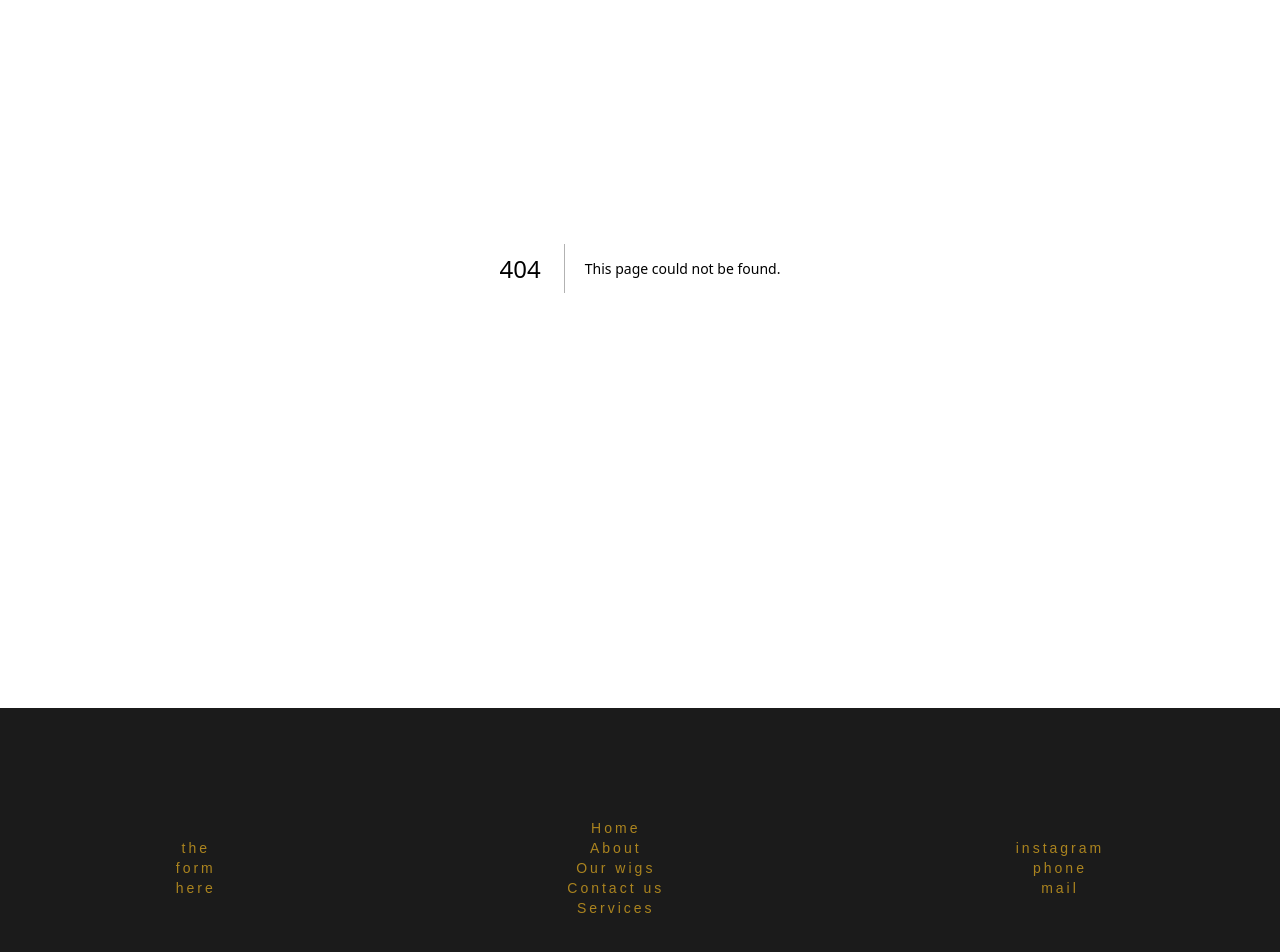
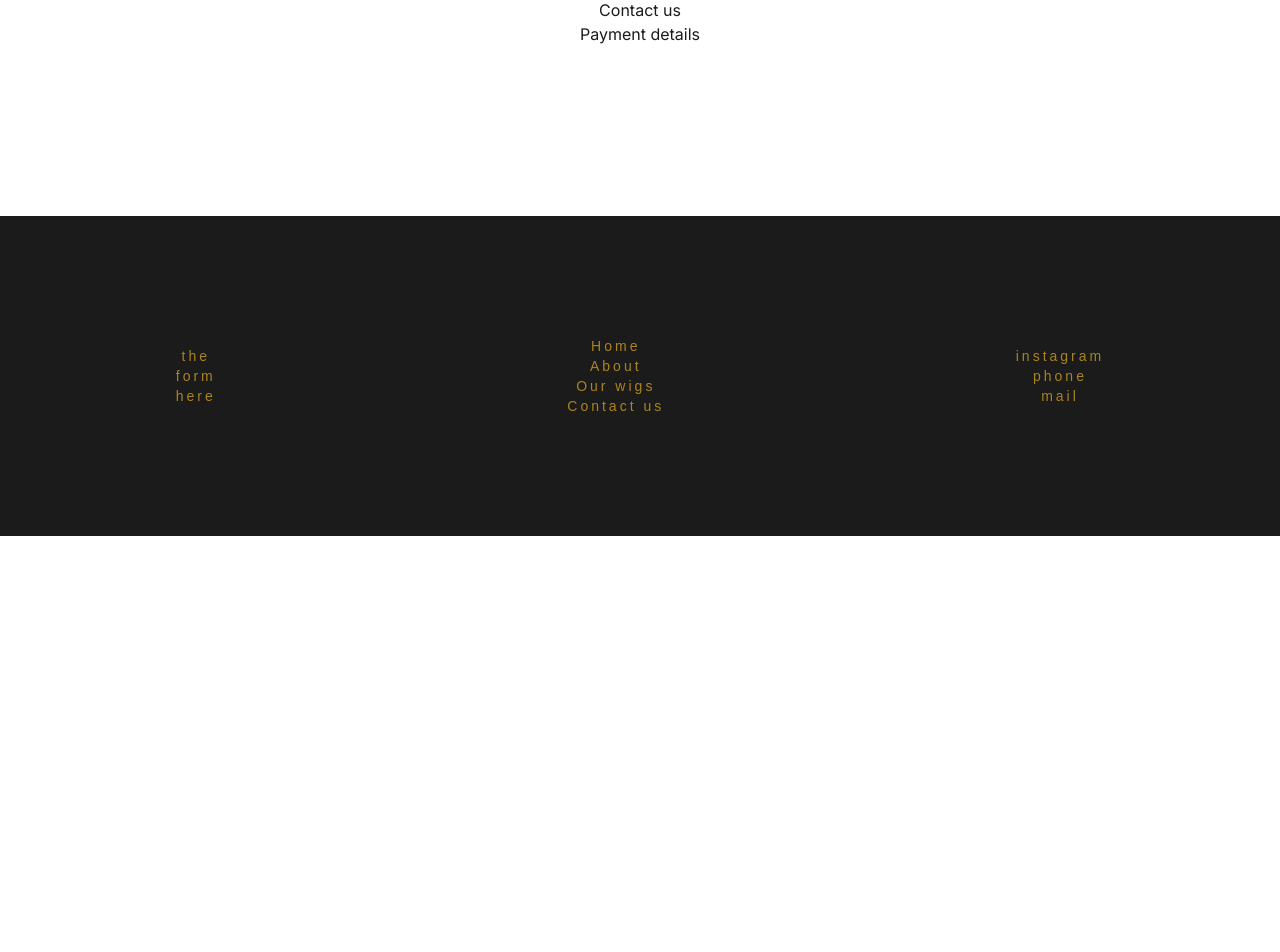
Before and after one commit to chee-zaram/wigit-webapp, a Next.js app in the folder assets/: page /contact in a window 1280 px wide. Before the commit this address had no page. Shown: the part 264-1216 px from the top of the page. After the commit the page ends 800 px from the top, so only its background shows below. Built offline with nearby package versions, Linux system fonts and the light colour scheme.

Commit message:
Fix: Add currency

```diff
--- /dev/null
+++ b/assets/app/contact/page.tsx
@@ -0,0 +1,14 @@
+// contact
+
+const Contact = () => {
+    return (
+        <section>
+            <h2>Contact us</h2>
+            <div>
+                <h3>Payment details</h3>
+            </div>
+        </section>
+    );
+};
+
+export default Contact;
--- a/assets/app/dashboard/[order_id]/page.tsx
+++ b/assets/app/dashboard/[order_id]/page.tsx
@@ -71,12 +71,12 @@ const OrderDetails = ({ params }: { params: {order_id: string } }) => {
                     <div className=''>
                         <h3>{ item.product.name }</h3>
                         <p>quantity: { item.quantity }</p>
-                        <p>amount: { item.amount }</p>
+                        <p>amount: GHS { item.amount }</p>
                     </div>
                 </div>
             ))}
             </div>
-            <p>Order Total: <span className='font-bold text-sm'>{ order && order.total_amount}</span></p>
+            <p>Order Total: GHS <span className='font-bold text-sm'>{ order && order.total_amount}</span></p>
             <ToastContainer />
             </div>
     )
--- a/assets/app/profile/[order_id]/page.tsx
+++ b/assets/app/profile/[order_id]/page.tsx
@@ -71,12 +71,12 @@ const OrderDetails = ({ params }: { params: {order_id: string } }) => {
                     <div className=''>
                         <h3>{ item.product.name }</h3>
                         <p>quantity: { item.quantity }</p>
-                        <p>amount: { item.amount }</p>
+                        <p>amount: GHS { item.amount }</p>
                     </div>
                 </div>
             ))}
             </div>
-            <p>Order Total: <span className='font-bold text-sm'>{ order && order.total_amount}</span></p>
+            <p>Order Total: GHS <span className='font-bold text-sm'>{ order && order.total_amount}</span></p>
             <ToastContainer />
             </div>
     )
--- a/assets/components/UsefulLinks.tsx
+++ b/assets/components/UsefulLinks.tsx
@@ -8,7 +8,7 @@ const UsefulLinks = () => (
           <Link href='/about' className=' hover:underline  hover:text-light_bg'>About</Link>
           <Link href='/products' className=' hover:underline  hover:text-light_bg'>Our wigs</Link>
           <Link href='/contact' className=' hover:underline  hover:text-light_bg'>Contact us</Link>
-          <Link href='/services' className=' hover:underline  hover:text-light_bg'>Services</Link>
+          {/* <Link href='/services' className=' hover:underline  hover:text-light_bg'>Services</Link> */}
         </nav>
     </section>
 );
```
